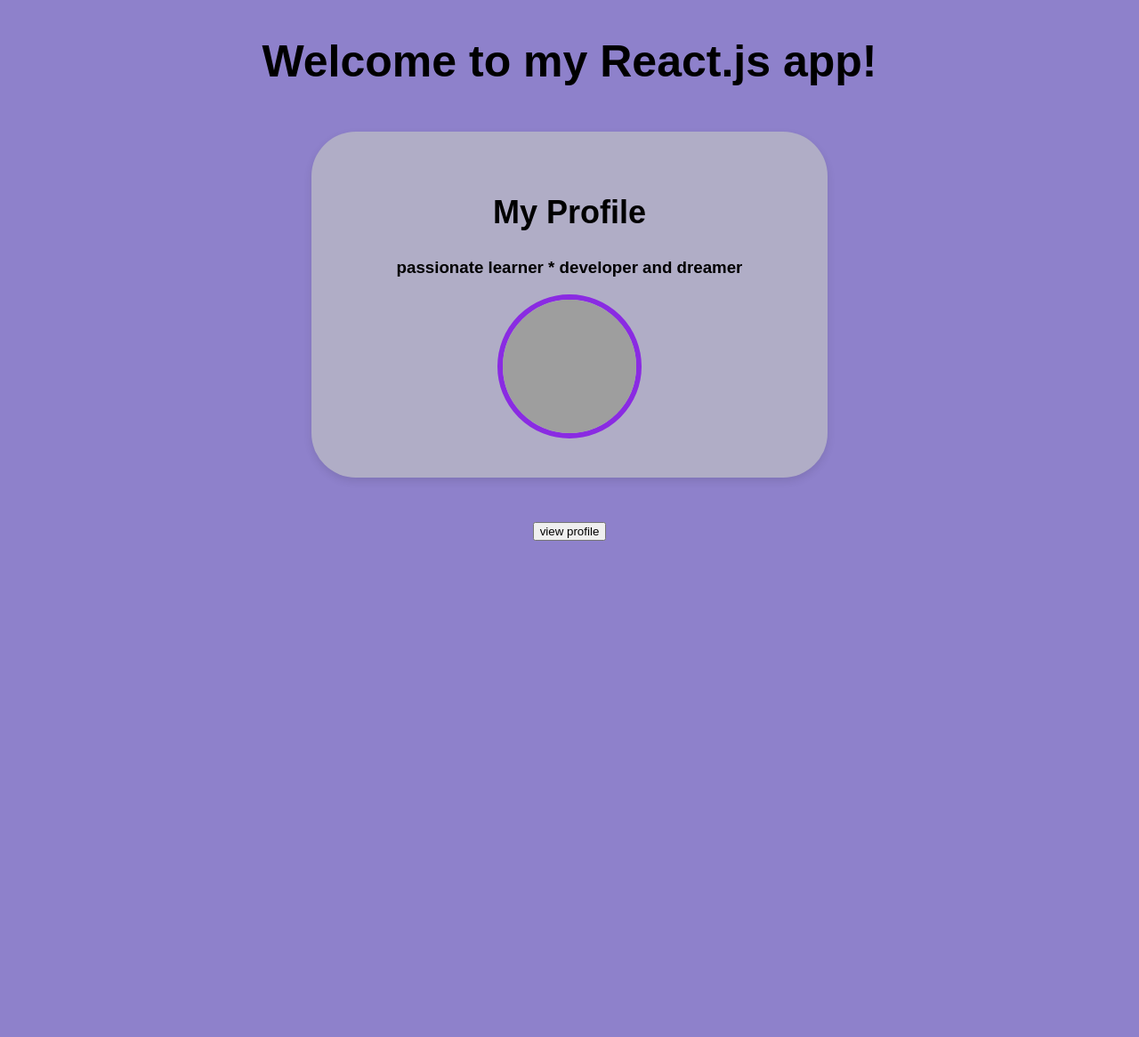
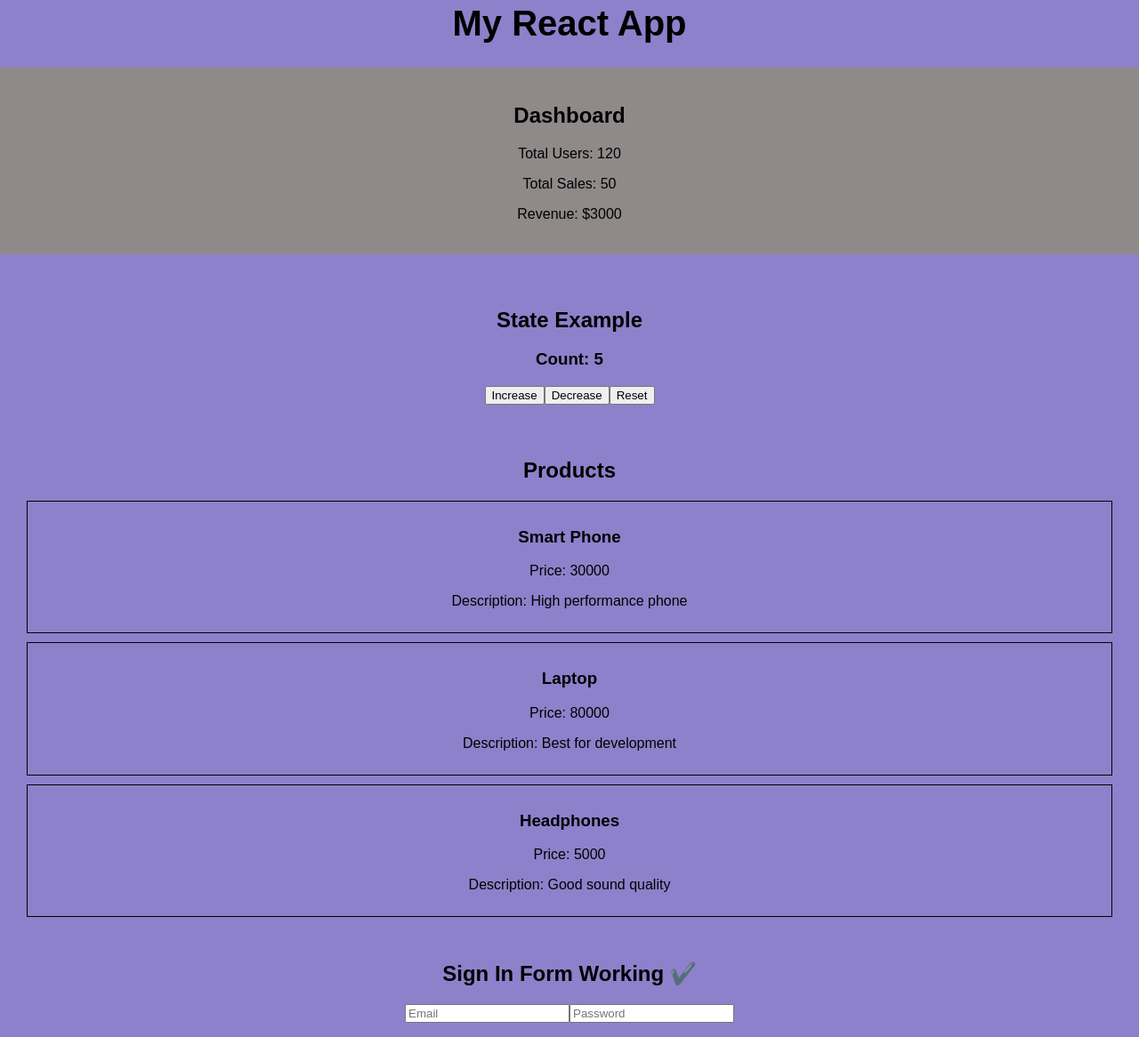
Before and after one commit to bonamulgeta002-ui/react-js-tutorial1, a React (Create React App) app: page / in a window 1280 px wide. Shown: the whole page at 89% size. Before the commit the page ends 800 px from the top, so only its background shows below. Built offline with nearby package versions, Linux system fonts and the light colour scheme; grey boxes are pictures that could not be loaded.

Commit message:
my first project

```diff
--- a/src/App.css
+++ b/src/App.css
@@ -12,7 +12,7 @@ body {
   margin: 50px auto;
   padding: 20px;
   text-align: center;
-  background: #f0f0f0;
+  background: #565252;
   border-radius: 10px;
   box-shadow: 0 4px 10px rgba(0, 0, 0, 0.1);
   transition: transform 0.3s ease;
@@ -44,18 +44,11 @@ body {
 
 h1 {
   text-align: center;
-  font-size: 50px;
-  margin-top: 40px;
+  font-size: 40px;
+  margin-top: 4px;
+  text-size-adjust: 100;
 }
-*button {
-  background-color: #4CAF50;
-  border: none;
-  color: white;
-  padding: 15px 32px;
+p {
   text-align: center;
-  text-decoration: none;
-  display: inline-block;
-  font-size: 16px;
-  margin: 4px 2px;
-  cursor: pointer;
+  margin: 100;
 }
--- a/src/App.js
+++ b/src/App.js
@@ -1,19 +1,21 @@
-
-
-
-
-
 import "./App.css";
-import MyButton from "./clickmebutton";
-import { Welcome } from "./welcom";
-import { Profile } from "./profile";
+import Dashboard from "./pages/Dashboard";
+import Productscards from "./pages/productscards";
+import StateExample from "./pages/stateexample";
+import SignInForm from "./pages/SignInForm";
 function App() {
   return (
     <div className="App">
-      <Welcome />
-   <Profile />
-      <MyButton />
+      <h1>My React App</h1>
 
+      <Dashboard />
+
+      <StateExample />
+
+      <Productscards />
+
+      {/* 👇 SIGN IN FORM HERE */}
+      <SignInForm />
     </div>
   );
 }
--- /dev/null
+++ b/src/pages/Dashboard.js
@@ -0,0 +1,13 @@
+export default function Dashboard() {
+  return (
+    <div style={{ padding: "20px", background: "#8f8989", marginBottom: "20px" }}>
+      <h2>Dashboard</h2>
+
+      <div>
+        <p>Total Users: 120</p>
+        <p>Total Sales: 50</p>
+        <p>Revenue: $3000</p>
+      </div>
+    </div>
+  );
+}
--- /dev/null
+++ b/src/pages/SignInForm.js
@@ -0,0 +1,28 @@
+import { useState } from "react";
+
+export default function SignInForm() {
+  const [email, setEmail] = useState("");
+  const [password, setPassword] = useState("");
+
+  return (
+    <div>
+      <h2>Sign In Form Working ✔️</h2>
+
+      <input
+        placeholder="Email"
+        value={email}
+        onChange={(e) => setEmail(e.target.value)}
+      />
+
+      <input
+        placeholder="Password"
+        type="password"
+        value={password}
+        onChange={(e) => setPassword(e.target.value)}
+      />
+
+      <p>{email}</p>
+      <p>{password}</p>
+    </div>
+  );
+}
--- /dev/null
+++ b/src/pages/productscards.js
@@ -0,0 +1,40 @@
+export default function Productscards() {
+  const products = [
+    {
+      name: "Smart Phone",
+      price: 30000,
+      description: "High performance phone",
+    },
+    {
+      name: "Laptop",
+      price: 80000,
+      description: "Best for development",
+    },
+    {
+      name: "Headphones",
+      price: 5000,
+      description: "Good sound quality",
+    },
+  ];
+
+  return (
+    <div style={{ padding: "20px" }}>
+      <h2>Products</h2>
+
+      {products.map((p, index) => (
+        <div
+          key={index}
+          style={{
+            border: "1px solid black",
+            margin: "10px",
+            padding: "10px",
+          }}
+        >
+          <h3>{p.name}</h3>
+          <p>Price: {p.price}</p>
+          <p>Description: {p.description}</p>
+        </div>
+      ))}
+    </div>
+  );
+}
--- /dev/null
+++ b/src/pages/stateexample.js
@@ -0,0 +1,17 @@
+import { useState } from "react";
+
+export default function StateExample() {
+  const [count, setCount] = useState(5);
+
+  return (
+    <div style={{ padding: "20px" }}>
+      <h2>State Example</h2>
+
+      <h3>Count: {count}</h3>
+
+      <button onClick={() => setCount(count + 1)}>Increase</button>
+      <button onClick={() => setCount(count - 1)}>Decrease</button>
+      <button onClick={() => setCount(0)}>Reset</button>
+    </div>
+  );
+}
```
Also changed, not shown: src/dashboard.js (added, +10 -0 lines), 2 other files (tests, documents, lock files or other folders).
